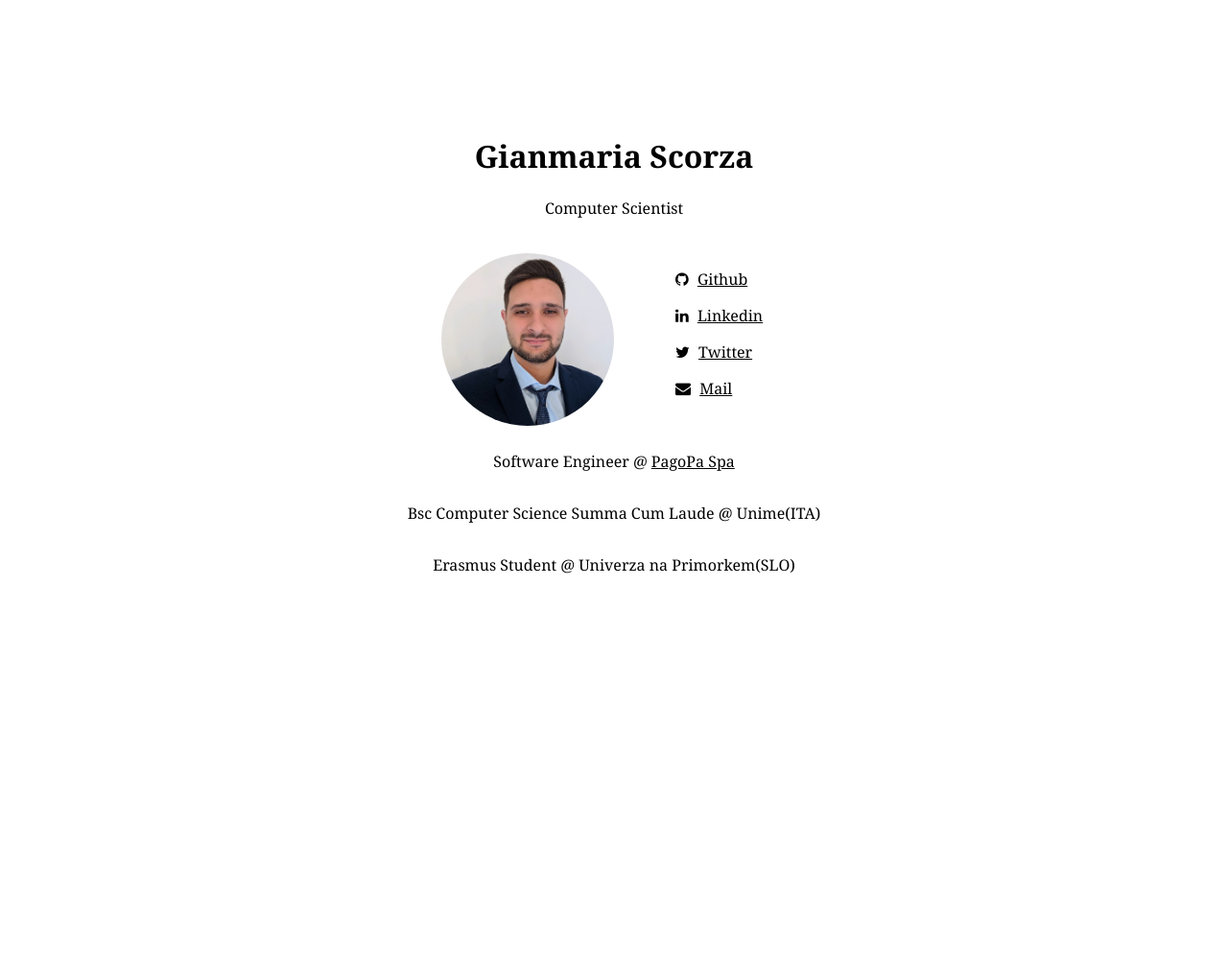
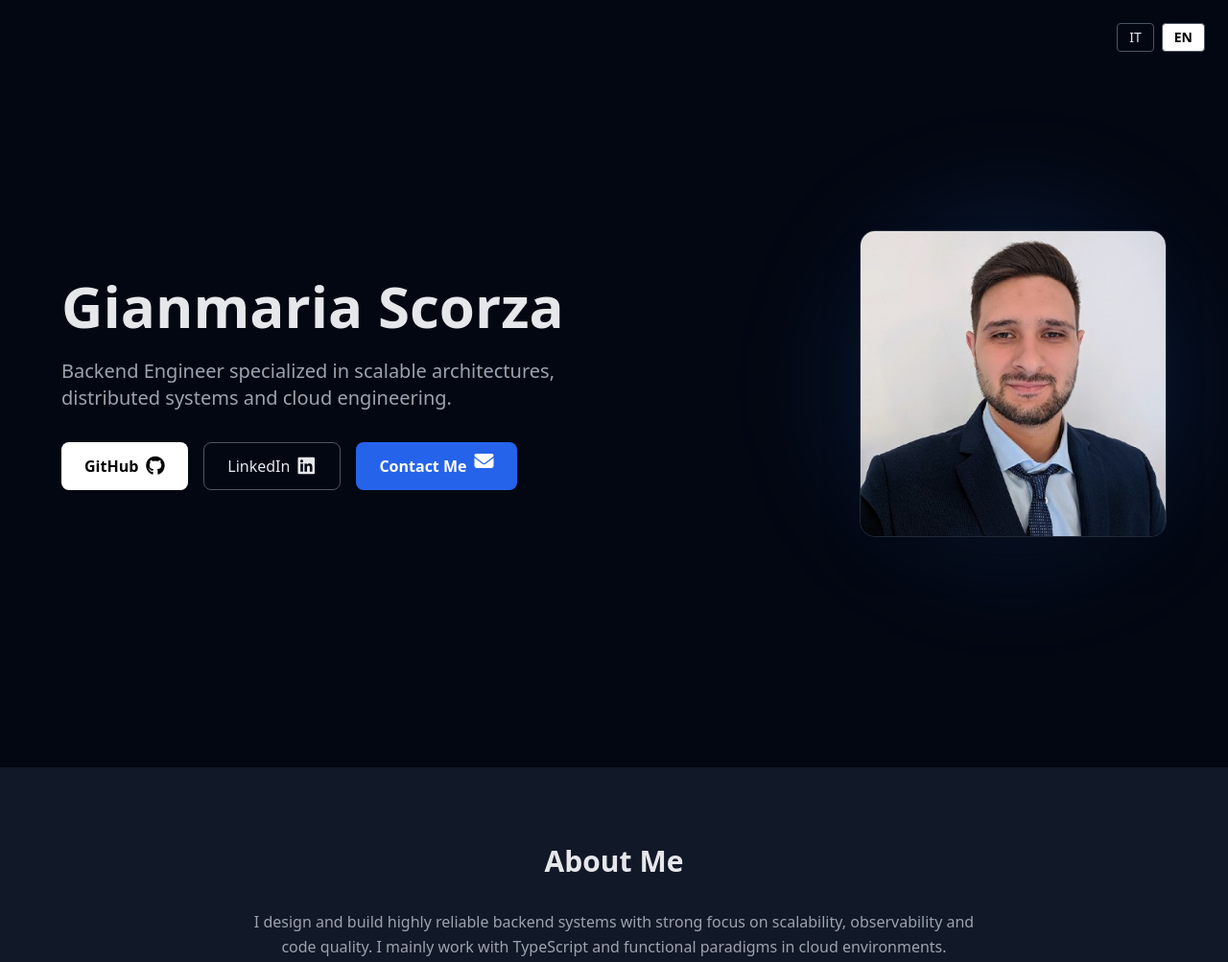
Before and after one commit to giamma1295/giamma1295.github.io, a plain HTML site: page index.html in a window 1280 px wide. Shown: the top 1003 px of the page at 96% size. Before the commit the page ends 800 px from the top, so only its background shows below. Drawn offline with nearby package versions, Linux system fonts and the light colour scheme.

Commit message:
New Improved Hero Page

```diff
--- /dev/null
+++ b/css/style.css
@@ -0,0 +1,55 @@
+/* Pulsanti animati hero */
+.btn-animated {
+  transition:
+    transform 0.2s ease,
+    box-shadow 0.2s ease,
+    background-color 0.2s ease,
+    color 0.2s ease;
+  display: inline-flex;
+  align-items: center;
+  justify-content: center;
+}
+.btn-animated:hover {
+  transform: scale(1.05);
+  box-shadow: 0 0 15px rgba(59, 130, 246, 0.6);
+}
+
+.btn-animated i {
+  vertical-align: middle; /* allinea all’altezza del testo */
+  line-height: 1; /* riduce eventuali spazi extra */
+}
+
+.btn-animated img:last-child.animate-bounce {
+  animation: bounce-slow 1s infinite;
+}
+
+/* Bounce icona email se vuoi leggero movimento */
+@keyframes bounce-slow {
+  0%,
+  100% {
+    transform: translateY(0);
+  }
+  50% {
+    transform: translateY(-2px);
+  }
+}
+
+/* Fade-in / slide-up sezioni */
+.fade-in {
+  opacity: 0;
+  transform: translateY(20px);
+  transition:
+    opacity 0.8s ease-out,
+    transform 0.8s ease-out;
+}
+.fade-in.visible {
+  opacity: 1;
+  transform: translateY(0);
+}
+
+/* Pulsante lingua attivo */
+.lang-active {
+  background: white;
+  color: black;
+  font-weight: 600;
+}
--- a/index.html
+++ b/index.html
@@ -1,110 +1,181 @@
-<!DOCTYPE html>
-<html lang="en">
+<!doctype html>
+<html lang="it" class="scroll-smooth">
   <head>
-    <meta charset="UTF-8">
-    <meta http-equiv="X-UA-Compatible" content="IE=edge">
-    <meta name="viewport" content="width=device-width, initial-scale=1.0">
-    <title>Gianmaria Scorza</title>
-    <link rel="stylesheet" href="https://cdnjs.cloudflare.com/ajax/libs/font-awesome/4.7.0/css/font-awesome.min.css">
-    <style type="text/css">
-        html, body, .container {
-            height: 100%;
-            margin: 0;
-        }
-		body {
-			font-family: 'PT Serif', Georgia, serif;
-            height: 100%;
-		}
-        img {
-            border-radius: 50%;
-        }
-        #container  {
-            text-align: center;
-            align-items: center;
-            position: absolute;
-            top: 15%;
-            left: 0;
-            right: 0;
+    <meta charset="UTF-8" />
+    <meta name="viewport" content="width=device-width, initial-scale=1.0" />
 
-        }
-        #pic {
-            text-align: right;
-            width: 45%;
-            padding-left: 5%;
-            float: left;
-        }
-        #socialbox {
-            width: 45%;
-            padding-left: 5%;
-            text-align:left;
-            float: left;
-        }
-        a:link { color: #000000; }
-		a:visited { color: #000000; }
-		a:hover { color: #000000; }
-		a:active { color: #000000; }
-        .socialboxelement {
-            text-align: left;
-        }
-        .socialboxelementspan {
-            padding-left: 5px;
-        }
-        #bottom {
-            width: 100%;
-            text-align: center;
-            align-items: center;
-            padding-top: 20px;
-        }
-        .bottomelment {
-            width: 100%;
-            text-align: center;
-            float:right;
-        }
-    </style>
+    <title id="page-title">Gianmaria Scorza | Backend Engineer</title>
+    <meta name="description" id="meta-description" content="" />
+
+    <!-- Tailwind -->
+    <script src="https://cdn.tailwindcss.com"></script>
+
+    <!-- Font -->
+    <link rel="preconnect" href="https://fonts.googleapis.com" />
+    <link
+      href="https://fonts.googleapis.com/css2?family=Inter:wght@300;400;600;800&display=swap"
+      rel="stylesheet"
+    />
+
+    <!-- FontAwesome CDN -->
+    <link
+      rel="stylesheet"
+      href="https://cdnjs.cloudflare.com/ajax/libs/font-awesome/6.5.0/css/all.min.css"
+    />
+
+    <!-- CSS esterno -->
+    <link rel="stylesheet" href="css/style.css" />
+
+    <!-- OpenGraph / Social Sharing -->
+    <meta property="og:title" content="Gianmaria Scorza | Backend Engineer" />
+    <meta
+      property="og:description"
+      content="Backend Engineer specializzato in architetture scalabili, sistemi distribuiti e cloud engineering."
+    />
+    <meta property="og:image" content="assets/profile.jpg" />
+    <meta property="og:type" content="website" />
+    <meta property="og:url" content="https://giamma1295.github.io/" />
+
+    <meta name="twitter:card" content="summary_large_image" />
+    <meta name="twitter:title" content="Gianmaria Scorza | Backend Engineer" />
+    <meta
+      name="twitter:description"
+      content="Backend Engineer specializzato in architetture scalabili, sistemi distribuiti e cloud engineering."
+    />
+    <meta name="twitter:image" content="assets/profile.jpg" />
   </head>
-<body>
-    <div id="container">
-        <div>
-            <div>
-                <h1>Gianmaria Scorza</h1>
-                <p style="padding-bottom: 20px;">Computer Scientist</p>
+
+  <body class="bg-gray-950 text-gray-200">
+    <!-- LANGUAGE SWITCH -->
+    <div class="fixed top-6 right-6 flex gap-2 text-sm z-50">
+      <button
+        id="btn-it"
+        onclick="setLang('it')"
+        class="px-3 py-1 border border-gray-600 rounded hover:bg-gray-800 transition lang-active"
+      >
+        IT
+      </button>
+      <button
+        id="btn-en"
+        onclick="setLang('en')"
+        class="px-3 py-1 border border-gray-600 rounded hover:bg-gray-800 transition"
+      >
+        EN
+      </button>
     </div>
-            <div id="pic">
-                <img src="pic.jpg" alt="pic" width="180px">
+
+    <!-- HERO -->
+    <section class="fade-in min-h-screen flex items-center px-6">
+      <div
+        class="max-w-6xl mx-auto w-full grid md:grid-cols-2 gap-12 items-center"
+      >
+        <!-- TESTO -->
+        <div class="text-center md:text-left">
+          <h1 class="text-5xl md:text-6xl font-extrabold mb-6">
+            Gianmaria Scorza
+          </h1>
+
+          <p
+            data-i18n="hero_subtitle"
+            class="text-xl text-gray-400 max-w-xl mb-8"
+          ></p>
+
+          <div class="flex gap-4 justify-center md:justify-start">
+            <!-- GitHub -->
+            <a
+              href="https://github.com/giamma1295"
+              class="btn-animated group bg-white text-black px-6 py-3 rounded-lg font-semibold flex items-center gap-2 hover:bg-black hover:text-white"
+            >
+              GitHub
+              <i class="fab fa-github fa-lg w-5 h-5 align-middle"></i>
+            </a>
+
+            <!-- LinkedIn -->
+            <a
+              href="https://www.linkedin.com/"
+              class="btn-animated group border border-gray-600 px-6 py-3 rounded-lg flex items-center gap-2 text-gray-200 hover:bg-[#0A66C2] hover:text-white"
+            >
+              LinkedIn
+              <i class="fab fa-linkedin fa-lg w-5 h-5 align-middle"></i>
+            </a>
+
+            <!-- Email -->
+
+            <a
+              href="mailto:tuamail@example.com"
+              class="btn-animated bg-blue-600 text-white px-6 py-3 rounded-lg font-semibold flex items-center gap-2 hover:bg-blue-400 hover:text-black"
+            >
+              <span data-i18n="hero_email">Scrivimi</span>
+              <i
+                class="fas fa-envelope w-5 h-5 fa-lg animate-bounce align-middle"
+              ></i>
+            </a>
           </div>
-            <div id="socialbox">
-                <p class="socialboxelement">
-                    <i class="fa fa-github" aria-hidden="true"></i>
-                    <a href="https://github.com/giamma1295">
-                        <span class="socialboxelementspan">Github</span>
-                    </a>
-                </p>
-                <p class="socialboxelement">
-                    <i class="fa fa-linkedin" aria-hidden="true"></i>
-                    <a href="https://www.linkedin.com/in/gianmaria-scorza/">
-                        <span class="socialboxelementspan">Linkedin</span>
-                    </a>
-                </p>
-                <p class="socialboxelement">
-                    <i class="fa fa-twitter" aria-hidden="true"></i>
-                    <a href="https://twitter.com/Scogiam95">
-                        <span class="socialboxelementspan">Twitter</span>
-                    </a>
-                </p>
-                <p class="socialboxelement">
-                    <i class="fa fa-envelope" aria-hidden="true"></i>
-                    <a href="mailto:gianmaria@scorza.dev">
-                        <span class="socialboxelementspan">Mail</span>
-                    </a>
-                </p>
-                <br>
         </div>
-            <div id="bottom">
-                <p class="bottomelment">Software Engineer @ <a href="https://www.pagopa.it/">PagoPa Spa</a></p>
-                <p class="bottomelment">Bsc Computer Science Summa Cum Laude @ Unime(ITA)</p>
-                <p class="bottomelment">Erasmus Student  @ Univerza na Primorkem(SLO)</p>
+
+        <!-- IMMAGINE -->
+        <div class="flex justify-center md:justify-end">
+          <div class="relative">
+            <div
+              class="absolute inset-0 bg-blue-500/20 blur-3xl rounded-full"
+            ></div>
+            <img
+              src="assets/profile.jpg"
+              alt="Gianmaria Scorza"
+              loading="lazy"
+              class="relative w-64 h-64 md:w-80 md:h-80 object-cover rounded-2xl border border-gray-800 shadow-2xl"
+            />
           </div>
         </div>
       </div>
+    </section>
+
+    <!-- ABOUT -->
+    <section class="fade-in py-20 bg-gray-900 px-6 text-center">
+      <h2 data-i18n="about_title" class="text-3xl font-bold mb-8"></h2>
+      <p
+        data-i18n="about_text"
+        class="text-gray-400 max-w-3xl mx-auto leading-relaxed"
+      ></p>
+    </section>
+
+    <!-- TECH STACK -->
+    <section class="fade-in py-20 px-6 text-center">
+      <h2 data-i18n="stack_title" class="text-3xl font-bold mb-12"></h2>
+
+      <div class="grid md:grid-cols-3 gap-8 max-w-5xl mx-auto">
+        <div class="bg-gray-900 p-6 rounded-xl border border-gray-800">
+          <h3>Backend</h3>
+          <p>Node.js, TypeScript, Functional Programming</p>
+        </div>
+        <div class="bg-gray-900 p-6 rounded-xl border border-gray-800">
+          <h3>Cloud & Data</h3>
+          <p>Azure, Distributed Systems, Database Design</p>
+        </div>
+        <div class="bg-gray-900 p-6 rounded-xl border border-gray-800">
+          <h3>Engineering</h3>
+          <p>Clean Architecture, CI/CD, Performance & Monitoring</p>
+        </div>
+      </div>
+    </section>
+
+    <!-- CONTACT -->
+    <section class="fade-in py-20 bg-gray-900 px-6 text-center">
+      <h2 data-i18n="contact_title" class="text-3xl font-bold mb-6"></h2>
+      <p data-i18n="contact_text" class="text-gray-400 mb-8"></p>
+      <a
+        href="mailto:tuamail@example.com"
+        data-i18n="contact_button"
+        class="btn-animated bg-white text-black px-6 py-3 rounded-lg font-semibold"
+      >
+      </a>
+    </section>
+
+    <footer class="py-8 text-center text-gray-500 text-sm">
+      © 2026 Gianmaria Scorza
+    </footer>
+
+    <!-- Script esterno -->
+    <script src="js/script.js"></script>
   </body>
 </html>
--- /dev/null
+++ b/js/script.js
@@ -0,0 +1,78 @@
+const translations = {
+  it: {
+    title: "Gianmaria Scorza | Backend Engineer",
+    description:
+      "Backend Engineer specializzato in architetture scalabili, sistemi distribuiti e cloud engineering.",
+    hero_subtitle:
+      "Backend Engineer specializzato in architetture scalabili, sistemi distribuiti e cloud engineering.",
+    hero_email: "Scrivimi",
+    about_title: "Chi Sono",
+    about_text:
+      "Progetto e sviluppo sistemi backend ad alta affidabilità con forte attenzione a scalabilità, osservabilità e qualità del codice. Lavoro principalmente con TypeScript e paradigmi funzionali in ambienti cloud.",
+    stack_title: "Competenze Tecniche",
+    contact_title: "Contattami",
+    contact_text:
+      "Disponibile per collaborazioni su sistemi backend complessi e architetture cloud.",
+    contact_button: "Scrivimi",
+  },
+  en: {
+    title: "Gianmaria Scorza | Backend Engineer",
+    description:
+      "Backend Engineer specialized in scalable architectures, distributed systems and cloud engineering.",
+    hero_subtitle:
+      "Backend Engineer specialized in scalable architectures, distributed systems and cloud engineering.",
+    hero_email: "Contact Me",
+    about_title: "About Me",
+    about_text:
+      "I design and build highly reliable backend systems with strong focus on scalability, observability and code quality. I mainly work with TypeScript and functional paradigms in cloud environments.",
+    stack_title: "Technical Skills",
+    contact_title: "Get in Touch",
+    contact_text:
+      "Available for collaborations on complex backend systems and cloud architectures.",
+    contact_button: "Contact Me",
+  },
+};
+
+function detectLanguage() {
+  const urlParams = new URLSearchParams(window.location.search);
+  if (urlParams.get("lang")) return urlParams.get("lang");
+  if (localStorage.getItem("lang")) return localStorage.getItem("lang");
+  return navigator.language.startsWith("it") ? "it" : "en";
+}
+
+function setLang(lang) {
+  localStorage.setItem("lang", lang);
+  document.documentElement.lang = lang;
+
+  document.getElementById("page-title").textContent = translations[lang].title;
+  document
+    .getElementById("meta-description")
+    .setAttribute("content", translations[lang].description);
+
+  document.querySelectorAll("[data-i18n]").forEach((el) => {
+    const key = el.getAttribute("data-i18n");
+    el.textContent = translations[lang][key];
+  });
+
+  document.getElementById("btn-it").classList.remove("lang-active");
+  document.getElementById("btn-en").classList.remove("lang-active");
+  document.getElementById("btn-" + lang).classList.add("lang-active");
+}
+
+// Imposta lingua iniziale
+setLang(detectLanguage());
+
+// Intersection Observer fade-in
+const observer = new IntersectionObserver(
+  (entries) => {
+    entries.forEach((entry) => {
+      if (entry.isIntersecting) {
+        entry.target.classList.add("visible");
+        observer.unobserve(entry.target);
+      }
+    });
+  },
+  { threshold: 0.1 },
+);
+
+document.querySelectorAll(".fade-in").forEach((el) => observer.observe(el));
```
Also changed, not shown: assets/profile.jpg (renamed from pic.jpg). Lines whose indentation alone changed are shown as unchanged.
